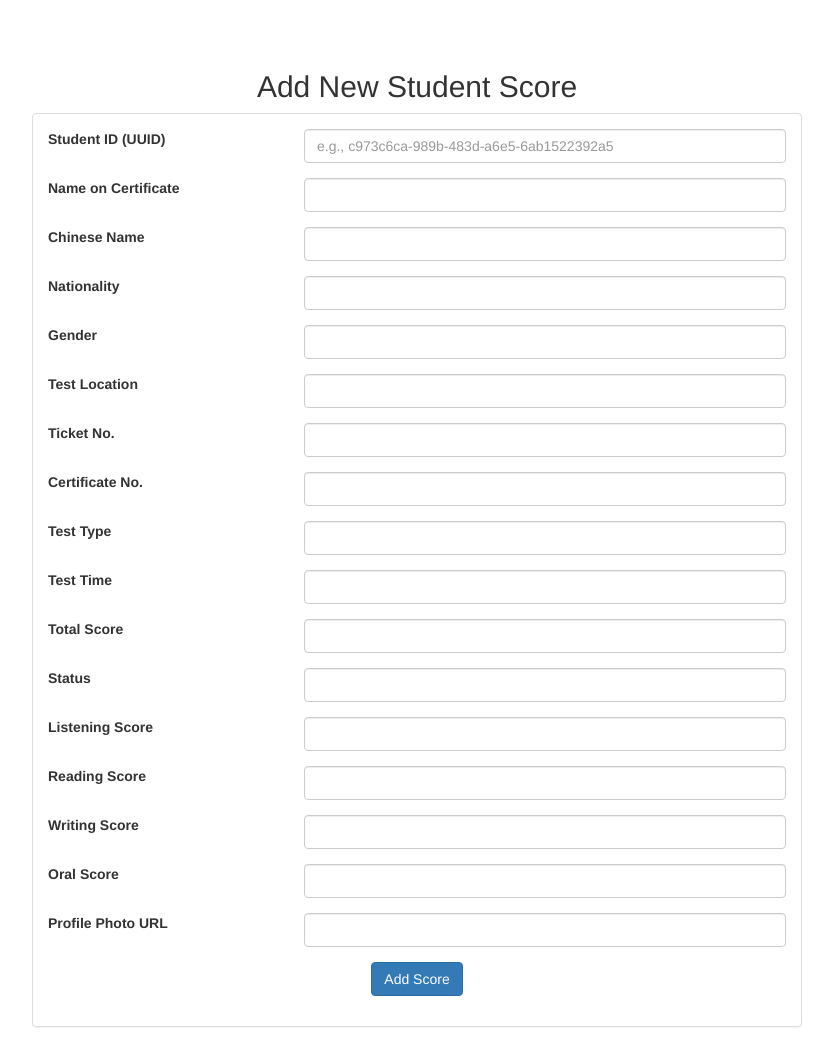
After one commit to tripperfect0-a11y/AdminChineseTest, a Flask app: page /add-score in a window 1280 px wide. The commit adds this page. Shown: the whole page, without its empty margins (223-1056 px from the left). Run offline with Flask 3, Linux system fonts and the light colour scheme.

Commit message:
Add secure POST endpoint

```diff
--- a/app.py
+++ b/app.py
@@ -4,11 +4,61 @@ from flask import Flask, request, render_template
 
 # --- Supabase API Details ---
 # Store these securely as environment variables
-SUPABASE_URL = "https://oltrxsrigdwgjhqdzgag.supabase.co"
-SUPABASE_KEY = "eyJhbGciOiJIUzI1NiIsInR5cCI6IkpXVCJ9.eyJpc3MiOiJzdXBhYmFzZSIsInJlZiI6Im9sdHJ4c3JpZ2R3Z2pocWR6Z2FnIiwicm9sZSI6ImFub24iLCJpYXQiOjE3NTc5OTczNzgsImV4cCI6MjA3MzU3MzM3OH0.OIL7d4lyNB1A5BF3fHIgq1tsux5wxiIAls2IiVKeG8k"
-
+SUPABASE_URL = os.environ.get("SUPABASE_URL")
+SUPABASE_KEY = os.environ.get("SUPABASE_KEY")
+SUPABASE_SERVICE_KEY = os.environ.get("SUPABASE_SERVICE_KEY")
 # --- Flask Application Setup ---
 app = Flask(__name__)
+
+# Route to serve the form page
+@app.route('/add-score', methods=['GET'])
+def add_score_form():
+    return render_template('add_score.html')
+
+# Route to handle the form submission and add data
+@app.route('/add-score', methods=['POST'])
+def add_score():
+    data = {
+        "sid": request.form.get('sid'),
+        "name_on_certificate": request.form.get('name_on_certificate'),
+        "chinese_name": request.form.get('chinese_name'),
+        "nationality": request.form.get('nationality'),
+        "gender": request.form.get('gender'),
+        "test_location": request.form.get('test_location'),
+        "ticket_no": request.form.get('ticket_no'),
+        "certificate_no": request.form.get('certificate_no'),
+        "test_type": request.form.get('test_type'),
+        "test_time": request.form.get('test_time'),
+        "total_score": request.form.get('total_score'),
+        "status": request.form.get('status'),
+        "listening_score": request.form.get('listening_score'),
+        "reading_score": request.form.get('reading_score'),
+        "writing_score": request.form.get('writing_score'),
+        "oral_score": request.form.get('oral_score'),
+        "profile_photo": request.form.get('profile_photo')
+    }
+
+    # Remove fields with empty values to avoid API errors
+    data = {k: v for k, v in data.items() if v}
+
+    headers = {
+        "apikey": SUPABASE_SERVICE_KEY,
+        "Authorization": f"Bearer {SUPABASE_SERVICE_KEY}",
+        "Content-Type": "application/json"
+    }
+
+    api_url = f"{SUPABASE_URL}/rest/v1/scores"
+
+    try:
+        response = requests.post(api_url, json=data, headers=headers)
+        response.raise_for_status()
+
+        # Redirect to the results page with the new ID
+        return redirect(url_for('query_score', sid=request.form.get('sid')))
+    except requests.exceptions.RequestException as e:
+        return f"An API error occurred: {e}", 500
+    except Exception as e:
+        return f"An internal server error occurred: {e}", 500
 
 @app.route('/queryScore.do')
 def query_score():
--- /dev/null
+++ b/templates/add_score.html
@@ -0,0 +1,132 @@
+<!DOCTYPE html>
+<html lang="en">
+<head>
+    <meta charset="UTF-8">
+    <title>Add New Student Score</title>
+    <link rel="stylesheet" href="https://cdn.jsdelivr.net/npm/bootstrap@3.4.1/dist/css/bootstrap.min.css">
+    <style>
+        body { padding-top: 50px; }
+        .container { max-width: 800px; }
+    </style>
+</head>
+<body>
+    <div class="container">
+        <center>
+            <h2>Add New Student Score</h2>
+        </center>
+        <div class="panel panel-default">
+            <div class="panel-body">
+                <form action="/add-score" method="POST">
+                    <div class="form-group row">
+                        <label for="sid" class="col-sm-4 col-form-label">Student ID (UUID)</label>
+                        <div class="col-sm-8">
+                            <input type="text" class="form-control" id="sid" name="sid" placeholder="e.g., c973c6ca-989b-483d-a6e5-6ab1522392a5" required>
+                        </div>
+                    </div>
+                    <div class="form-group row">
+                        <label for="name_on_certificate" class="col-sm-4 col-form-label">Name on Certificate</label>
+                        <div class="col-sm-8">
+                            <input type="text" class="form-control" id="name_on_certificate" name="name_on_certificate" required>
+                        </div>
+                    </div>
+                    <div class="form-group row">
+                        <label for="chinese_name" class="col-sm-4 col-form-label">Chinese Name</label>
+                        <div class="col-sm-8">
+                            <input type="text" class="form-control" id="chinese_name" name="chinese_name">
+                        </div>
+                    </div>
+                    <div class="form-group row">
+                        <label for="nationality" class="col-sm-4 col-form-label">Nationality</label>
+                        <div class="col-sm-8">
+                            <input type="text" class="form-control" id="nationality" name="nationality">
+                        </div>
+                    </div>
+                    <div class="form-group row">
+                        <label for="gender" class="col-sm-4 col-form-label">Gender</label>
+                        <div class="col-sm-8">
+                            <input type="text" class="form-control" id="gender" name="gender">
+                        </div>
+                    </div>
+                    <div class="form-group row">
+                        <label for="test_location" class="col-sm-4 col-form-label">Test Location</label>
+                        <div class="col-sm-8">
+                            <input type="text" class="form-control" id="test_location" name="test_location">
+                        </div>
+                    </div>
+                    <div class="form-group row">
+                        <label for="ticket_no" class="col-sm-4 col-form-label">Ticket No.</label>
+                        <div class="col-sm-8">
+                            <input type="text" class="form-control" id="ticket_no" name="ticket_no">
+                        </div>
+                    </div>
+                    <div class="form-group row">
+                        <label for="certificate_no" class="col-sm-4 col-form-label">Certificate No.</label>
+                        <div class="col-sm-8">
+                            <input type="text" class="form-control" id="certificate_no" name="certificate_no">
+                        </div>
+                    </div>
+                    <div class="form-group row">
+                        <label for="test_type" class="col-sm-4 col-form-label">Test Type</label>
+                        <div class="col-sm-8">
+                            <input type="text" class="form-control" id="test_type" name="test_type">
+                        </div>
+                    </div>
+                    <div class="form-group row">
+                        <label for="test_time" class="col-sm-4 col-form-label">Test Time</label>
+                        <div class="col-sm-8">
+                            <input type="text" class="form-control" id="test_time" name="test_time">
+                        </div>
+                    </div>
+                    <div class="form-group row">
+                        <label for="total_score" class="col-sm-4 col-form-label">Total Score</label>
+                        <div class="col-sm-8">
+                            <input type="number" class="form-control" id="total_score" name="total_score">
+                        </div>
+                    </div>
+                    <div class="form-group row">
+                        <label for="status" class="col-sm-4 col-form-label">Status</label>
+                        <div class="col-sm-8">
+                            <input type="text" class="form-control" id="status" name="status">
+                        </div>
+                    </div>
+                    <div class="form-group row">
+                        <label for="listening_score" class="col-sm-4 col-form-label">Listening Score</label>
+                        <div class="col-sm-8">
+                            <input type="number" class="form-control" id="listening_score" name="listening_score">
+                        </div>
+                    </div>
+                    <div class="form-group row">
+                        <label for="reading_score" class="col-sm-4 col-form-label">Reading Score</label>
+                        <div class="col-sm-8">
+                            <input type="number" class="form-control" id="reading_score" name="reading_score">
+                        </div>
+                    </div>
+                    <div class="form-group row">
+                        <label for="writing_score" class="col-sm-4 col-form-label">Writing Score</label>
+                        <div class="col-sm-8">
+                            <input type="number" class="form-control" id="writing_score" name="writing_score">
+                        </div>
+                    </div>
+                    <div class="form-group row">
+                        <label for="oral_score" class="col-sm-4 col-form-label">Oral Score</label>
+                        <div class="col-sm-8">
+                            <input type="number" class="form-control" id="oral_score" name="oral_score">
+                        </div>
+                    </div>
+                    <div class="form-group row">
+                        <label for="profile_photo" class="col-sm-4 col-form-label">Profile Photo URL</label>
+                        <div class="col-sm-8">
+                            <input type="text" class="form-control" id="profile_photo" name="profile_photo">
+                        </div>
+                    </div>
+                    <div class="form-group row">
+                        <div class="col-sm-12 text-center">
+                            <button type="submit" class="btn btn-primary">Add Score</button>
+                        </div>
+                    </div>
+                </form>
+            </div>
+        </div>
+    </div>
+</body>
+</html>
```
Also changed, not shown: templates/results.html (+2 -7 lines), templates/test.html (deleted).
